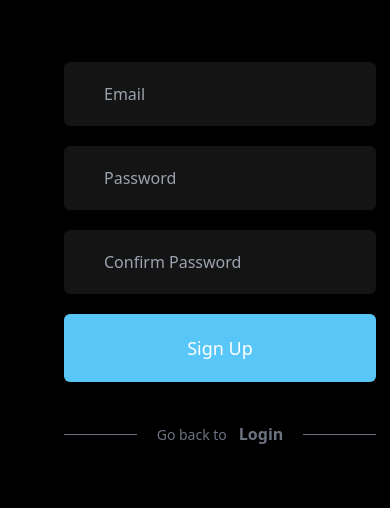
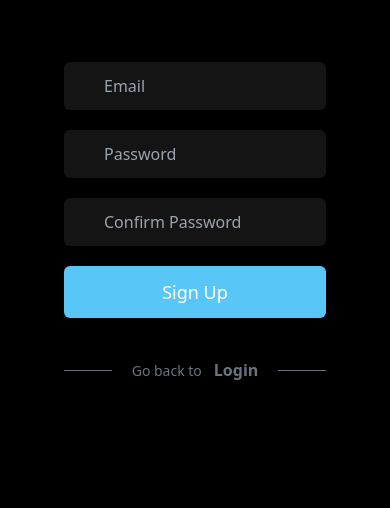
Before and after one commit to BH-min94/surroundio-rebuild, a Next.js app: page /signup in a window 390 px wide. Shown: the part 278-786 px from the top of the page. Built offline with nearby package versions, Linux system fonts and the light colour scheme.

Commit message:
Style: 반응형 구조 수정

```diff
--- a/components/Professional.tsx
+++ b/components/Professional.tsx
@@ -1,6 +1,8 @@
 import NavBar from "@/components/NavBar";
 import { motion } from "framer-motion";
 import Head from "next/head";
+
+const professionBanner: string = "https://www.teahub.io/photos/full/5-56857_guitar-wallpapers-hd-hd-wallpapers-download-4k-high.jpg";
 
 interface IPriceList {
   proTitle: string;
@@ -31,7 +33,7 @@ export default function Professional() {
       <div
         className="p-6 lg:mt-[15rem] mt-[8rem] bg-no-repeat bg-cover bg-fixed"
         style={{
-          backgroundImage: `linear-gradient( rgba(0, 0, 0, 0.5), rgba(0, 0, 0, 0.5) ), url('https://www.teahub.io/photos/full/5-56857_guitar-wallpapers-hd-hd-wallpapers-download-4k-high.jpg')`,
+          backgroundImage: `linear-gradient( rgba(0, 0, 0, 0.5), rgba(0, 0, 0, 1) ), url(${professionBanner})`,
         }}
       >
         <h1 className="text-white lg:text-6xl text-xl text-center">
--- a/pages/index.tsx
+++ b/pages/index.tsx
@@ -3,9 +3,11 @@ import Head from "next/head";
 import { Steps } from "../components/Steps";
 import Professional from "@/components/Professional";
 
+const banner: string = "https://images.squarespace-cdn.com/content/v1/54d696e5e4b05ca7b54cff5c/4feb4c05-6221-4b48-b80a-dbc1d7f32fb8/6+Tips+To+Speed+Up+Your+Music+Production+Workflow.jpg";
+
 export default function Home() {
   const goEditor = () => {
-    location.href = "https://surroundio.org/wp-login.php";
+    location.href = "/login";
   };
   return (
     <>
@@ -15,7 +17,7 @@ export default function Home() {
       <div
         className="pt-44 pb-44 lg:px-24 px-16 bg-no-repeat bg-cover bg-fixed"
         style={{
-          backgroundImage: `linear-gradient( rgba(0, 0, 0, 0.7), rgba(0, 0, 0, 0.7) ), url('https://images.squarespace-cdn.com/content/v1/54d696e5e4b05ca7b54cff5c/4feb4c05-6221-4b48-b80a-dbc1d7f32fb8/6+Tips+To+Speed+Up+Your+Music+Production+Workflow.jpg')`,
+          backgroundImage: `linear-gradient( rgba(0, 0, 0, 0.7), rgba(0, 0, 0, 1) ), url(${banner})`,
         }}
       >
         <motion.div
--- a/pages/login.tsx
+++ b/pages/login.tsx
@@ -21,7 +21,7 @@ export default function Login() {
                             initial={{ opacity: 0, }}
                             animate={{ opacity: 1 }}
                             transition={{ delay: 0.6 }}
-                            className="mt-14 lg:w-[50rem] w-[80vw] mx-auto flex flex-col lg:px-32 gap-5 text-white"
+                            className="mt-14 lg:w-[50rem] mx-auto flex flex-col lg:px-32 gap-5 text-white"
                         >
                             <div className="flex lg:justify-between lg:gap-5 lg:flex-row flex-col gap-2">
                                 <button
@@ -54,10 +54,10 @@ export default function Login() {
                                 </button>
                             </div>
                             <input type="email" placeholder="Email"
-                                className="px-10 py-5 focus:outline-none focus:bg-[rgba(100,100,100,0.4)] rounded-md bg-[rgba(50,50,50,0.4)] transition lg:text-lg" />
+                                className="px-10 lg:py-5 py-3 focus:outline-none focus:bg-[rgba(100,100,100,0.4)] rounded-md bg-[rgba(50,50,50,0.4)] transition lg:text-lg text-sm" />
                             <input type="password" placeholder="Password"
-                                className="px-10 py-5 focus:outline-none focus:bg-[rgba(100,100,100,0.4)] rounded-md bg-[rgba(50,50,50,0.4)] transition lg:text-lg" />
-                            <button className="px-10 py-5 bg-[#59c6f8] focus:outline-none rounded-md transition hover:bg-blue-400 text-lg">
+                                className="px-10 lg:py-5 py-3 focus:outline-none focus:bg-[rgba(100,100,100,0.4)] rounded-md bg-[rgba(50,50,50,0.4)] transition lg:text-lg text-sm" />
+                            <button className="px-10 lg:py-5 py-3 bg-[#59c6f8] focus:outline-none rounded-md transition hover:bg-blue-400 text-lg">
                                 Sign in
                             </button>
                             <div className="relative mt-8">
--- a/pages/signup.tsx
+++ b/pages/signup.tsx
@@ -21,15 +21,15 @@ export default function Login() {
                             initial={{ opacity: 0, }}
                             animate={{ opacity: 1 }}
                             transition={{ delay: 0.6 }}
-                            className="mt-14 lg:w-[50rem] w-[80vw] mx-auto flex flex-col lg:px-32 gap-5 text-white"
+                            className="mt-14 lg:w-[50rem] mx-auto flex flex-col lg:px-32 gap-5 text-white"
                         >
                             <input type="email" placeholder="Email"
-                                className="px-10 py-5 focus:outline-none focus:bg-[rgba(100,100,100,0.4)] rounded-md bg-[rgba(50,50,50,0.4)] transition lg:text-lg" />
+                                className="px-10 lg:py-5 py-3 focus:outline-none focus:bg-[rgba(100,100,100,0.4)] rounded-md bg-[rgba(50,50,50,0.4)] transition lg:text-lg" />
                             <input type="password" placeholder="Password"
-                                className="px-10 py-5 focus:outline-none focus:bg-[rgba(100,100,100,0.4)] rounded-md bg-[rgba(50,50,50,0.4)] transition lg:text-lg" />
+                                className="px-10 lg:py-5 py-3 focus:outline-none focus:bg-[rgba(100,100,100,0.4)] rounded-md bg-[rgba(50,50,50,0.4)] transition lg:text-lg" />
                             <input type="password" placeholder="Confirm Password"
-                                className="px-10 py-5 focus:outline-none focus:bg-[rgba(100,100,100,0.4)] rounded-md bg-[rgba(50,50,50,0.4)] transition lg:text-lg" />
-                            <button className="px-10 py-5 bg-[#59c6f8] focus:outline-none rounded-md transition hover:bg-blue-400 text-lg">
+                                className="px-10 lg:py-5 py-3 focus:outline-none focus:bg-[rgba(100,100,100,0.4)] rounded-md bg-[rgba(50,50,50,0.4)] transition lg:text-lg" />
+                            <button className="px-10 lg:py-5 py-3 bg-[#59c6f8] focus:outline-none rounded-md transition hover:bg-blue-400 text-lg">
                                 Sign Up
                             </button>
                             <div className="relative mt-8">
```
